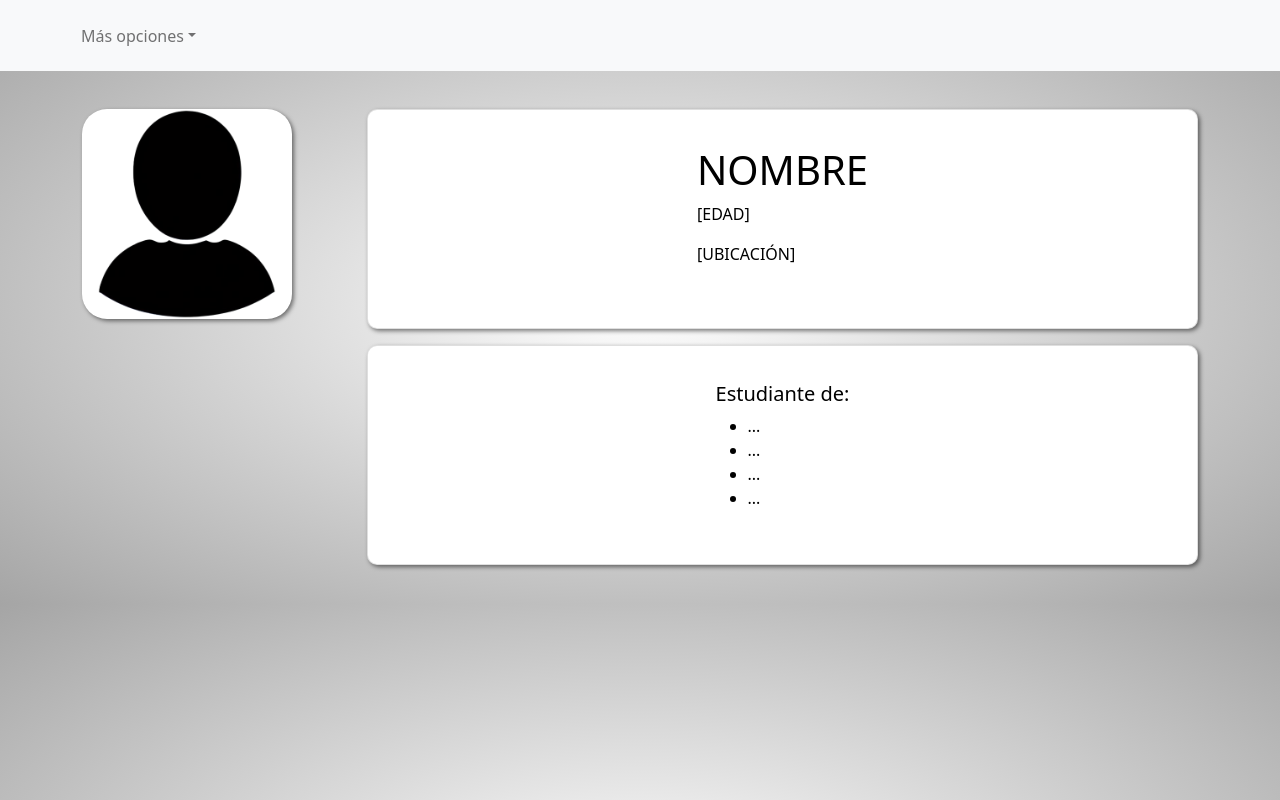
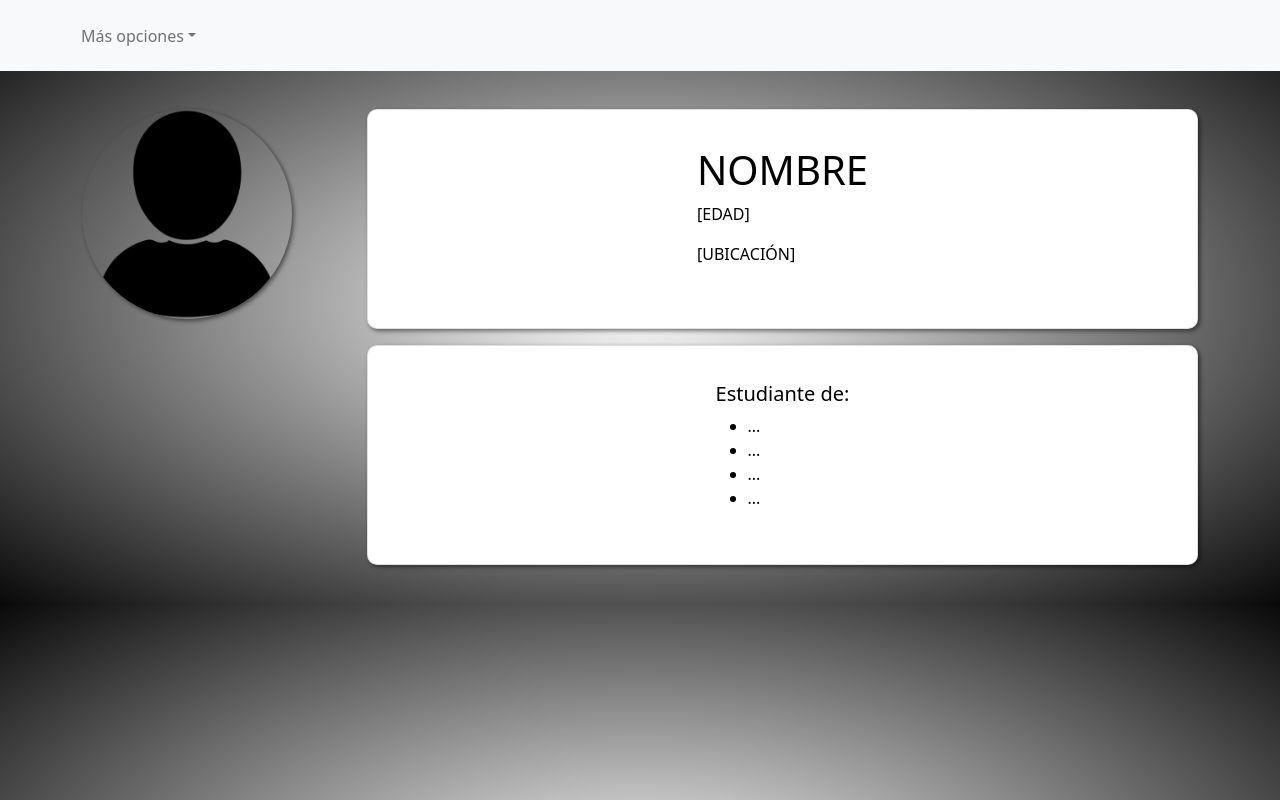
Before and after one commit to tlp-MRRM/proyecto-1, a plain HTML site: page profile/student/student.html in a window 1280 px wide. Drawn offline with nearby package versions, Linux system fonts and the light colour scheme; files whose address does not match are found by name.

```diff
--- a/profile/student/student.css
+++ b/profile/student/student.css
@@ -1,6 +1,6 @@
 body {
   color: rgb(255, 255, 255);
-  background: radial-gradient(rgb(255, 255, 255), #a5a5a5);
+  background: radial-gradient(rgb(255, 255, 255), #090909);
 }
 
 main {
@@ -29,8 +29,7 @@
 }
 
 img {
-  background-color: white;
-  border-radius: 25px;
+  border-radius: 50%;
   box-shadow: 2px 2px 4px rgba(0, 0, 0, 0.5);
 }
 
```
Also changed, not shown: profile/school/school.html (added).
